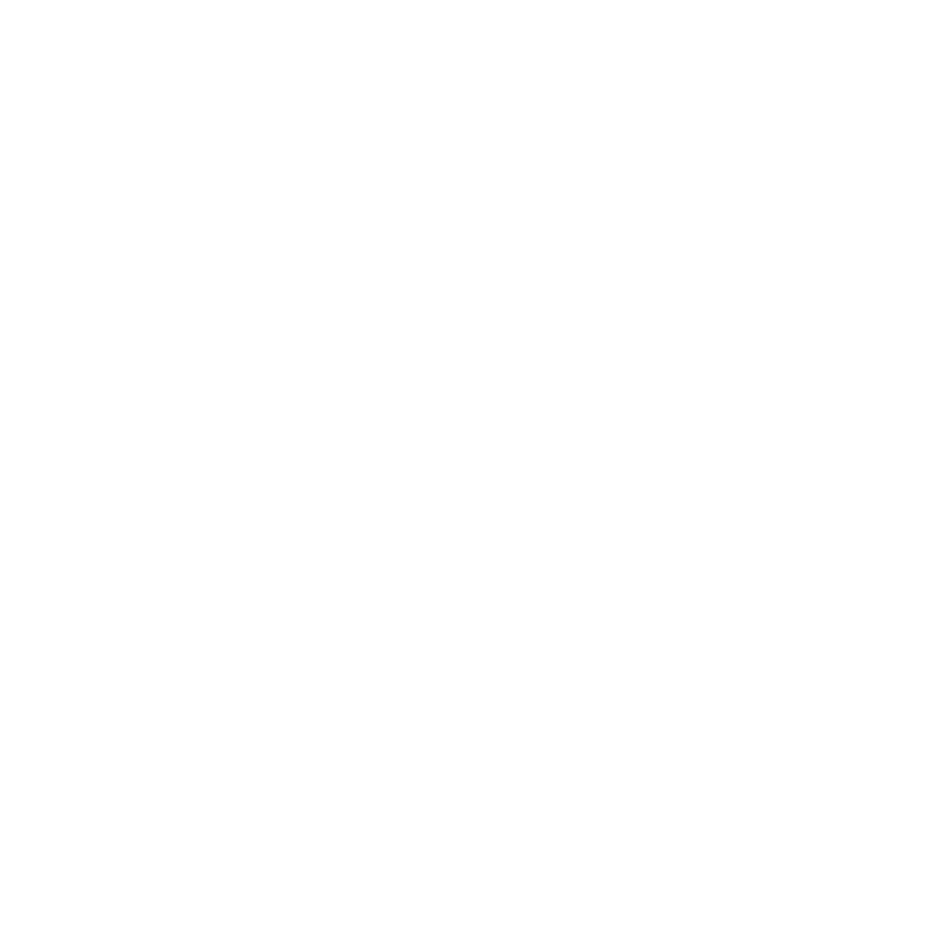
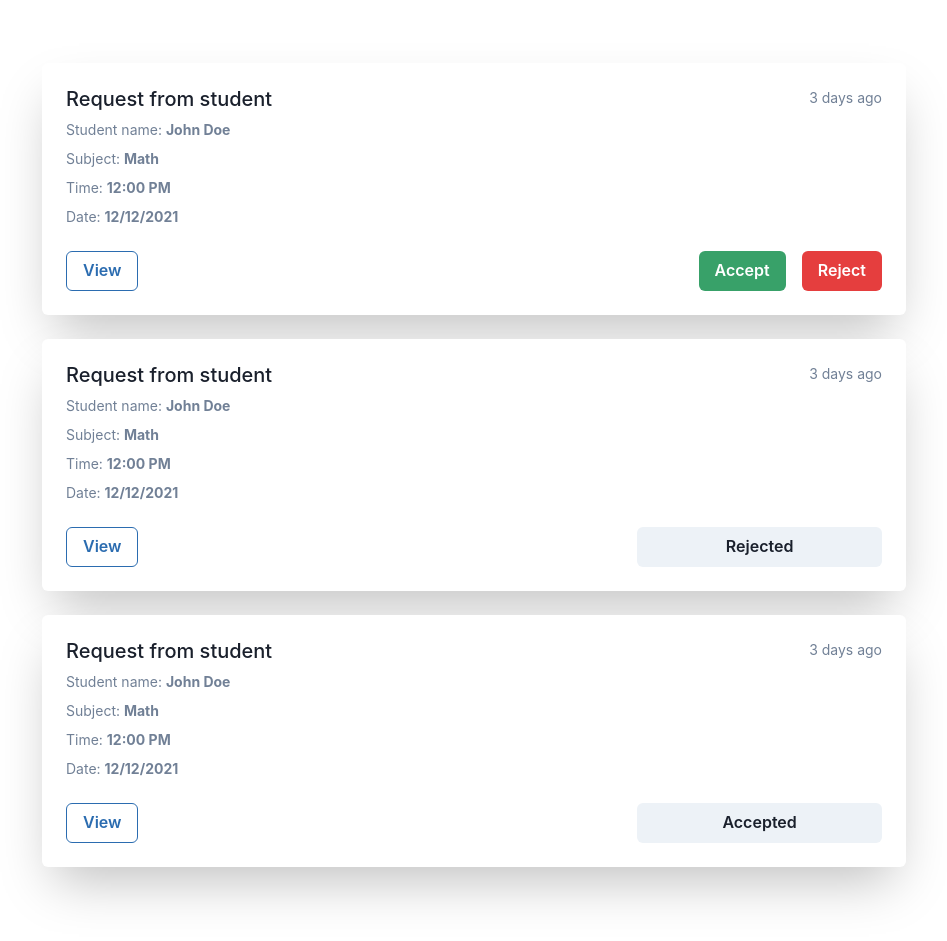
Before and after one commit to Mintaa911/SmartTutor, a Next.js app in the folder frontend/smart_tutor/: page / in a window 1280 px wide. Shown: the part 4900-5841 px from the top of the page, without its empty margins (166-1113 px from the left). Before the commit the page ends 4915 px from the top, so only its background shows below. Built offline with nearby package versions, Linux system fonts and the light colour scheme.

Commit message:
request cards and request list cards have been implemented

```diff
--- /dev/null
+++ b/frontend/smart_tutor/src/Components/Cards/RequestCard/all_request_cards.tsx
@@ -0,0 +1,49 @@
+/**
+  make list of all the requests using request card from an array of requests
+**/
+
+import { Box, Button, Flex, Heading, Text } from '@chakra-ui/react';
+import Request_card from './request_card';
+
+let requests = [
+  {
+    name: 'John Doe',
+    subject: 'Math',
+    time: '12:00 PM',
+    date: '12/12/2021',
+    status: 'pending',
+  },
+  {
+    name: 'John Doe',
+    subject: 'Math',
+    time: '12:00 PM',
+    date: '12/12/2021',
+    status: 'rejected',
+  },
+  {
+    name: 'John Doe',
+    subject: 'Math',
+    time: '12:00 PM',
+    date: '12/12/2021',
+    status: 'accepted',
+  },
+]
+
+export default function All_request_cards() {
+  return (
+    <Box>
+      {requests.map((request) => (
+        <Box>
+          <Request_card
+            name={request.name}
+            subject={request.subject}
+            time={request.time}
+            date={request.date}
+            status={request.status}
+          />
+          <br />
+        </Box>
+      ))}
+    </Box>
+  );
+}
--- /dev/null
+++ b/frontend/smart_tutor/src/Components/Cards/RequestCard/request_card.tsx
@@ -0,0 +1,80 @@
+/**
+  make a card with to show that a user has a request from a studnet
+  the should have the stuendet information and that tages of subject
+  to tutor and the time and date of the request
+
+**/
+import {ButtonGroup, Box, Button, Flex, Heading, Text } from '@chakra-ui/react';
+import React, { useState } from 'react';
+
+
+
+export default function Request_card({ name, subject, time, date, status }) {
+    const handleButtonSelect = (buttonName) => {
+    };
+    return (
+      <Box
+        bg={'white'}
+        boxShadow={'2xl'}
+        rounded={'md'}
+        p={6}
+        overflow={'hidden'}
+        w={'full'}
+      >
+        <Flex justifyContent={'space-between'}>
+          <Heading fontSize={'xl'} fontWeight={500}>
+            Request from student
+          </Heading>
+          <Text fontSize={'sm'} color={'gray.500'}>
+            3 days ago
+          </Text>
+        </Flex>
+        <Text mt={2} color={'gray.500'} fontSize={'sm'}>
+          Student name: <b>{name}</b>
+        </Text>
+        <Text mt={2} color={'gray.500'} fontSize={'sm'}>
+          Subject: <b>{subject}</b>
+        </Text>
+        <Text mt={2} color={'gray.500'} fontSize={'sm'}>
+          Time: <b>{time}</b>
+        </Text>
+        <Text mt={2} color={'gray.500'} fontSize={'sm'}>
+          Date: <b>{date}</b>
+        </Text>
+        <Flex justifyContent={'space-between'} mt={6}>
+          <Button
+            to={'/tutor/requests'}
+            colorScheme={'blue'}
+            variant={'outline'}
+          >
+            View
+          </Button>
+
+        { status === "pending" &&
+        <ButtonGroup spacing={4}>
+          <Button
+            colorScheme={"green"}
+            onClick={() => handleButtonSelect("accept")}
+          >
+            Accept
+          </Button>
+          <Button
+            colorScheme={"red"}
+            onClick={() => handleButtonSelect("reject")}
+          >
+            Reject
+          </Button>
+        </ButtonGroup> ||
+
+          <Button
+            colorScheme={"gray"}
+            width="30%"
+          >
+            {status === "accepted"? "Accepted" : "Rejected"}
+          </Button>
+        }
+
+
+        </Flex>
+      </Box>);
+}
--- a/frontend/smart_tutor/src/pages/index.tsx
+++ b/frontend/smart_tutor/src/pages/index.tsx
@@ -5,8 +5,9 @@ import Find_tutor_section from '../Components/landing_page/find_tutor_section';
 import Become_tutor_section from '../Components/landing_page/become_tutor_section';
 import Partners_section from '../Components/landing_page/partners_section';
 import Our_mission_section from '../Components/landing_page/our_mission_section/our_mission_section';
+import TopRatedTutorsSection from '../Components/landing_page/top_rated_tutors/top_rated_tutors_section';
+import All_request_cards from '../Components/Cards/RequestCard/all_request_cards';
 
-import TopRatedTutorsSection from '../Components/landing_page/top_rated_tutors/top_rated_tutors_section';
 
 import { Button } from '@chakra-ui/react';
 export default function Home() {
@@ -22,6 +23,12 @@ export default function Home() {
       <br/>
       <br/>
       <br/>
+      <br/>
+      <br/>
+      <All_request_cards/>
+      <br/>
+      <br/>
+      <br/>
     </Container>
   );
 }
```
